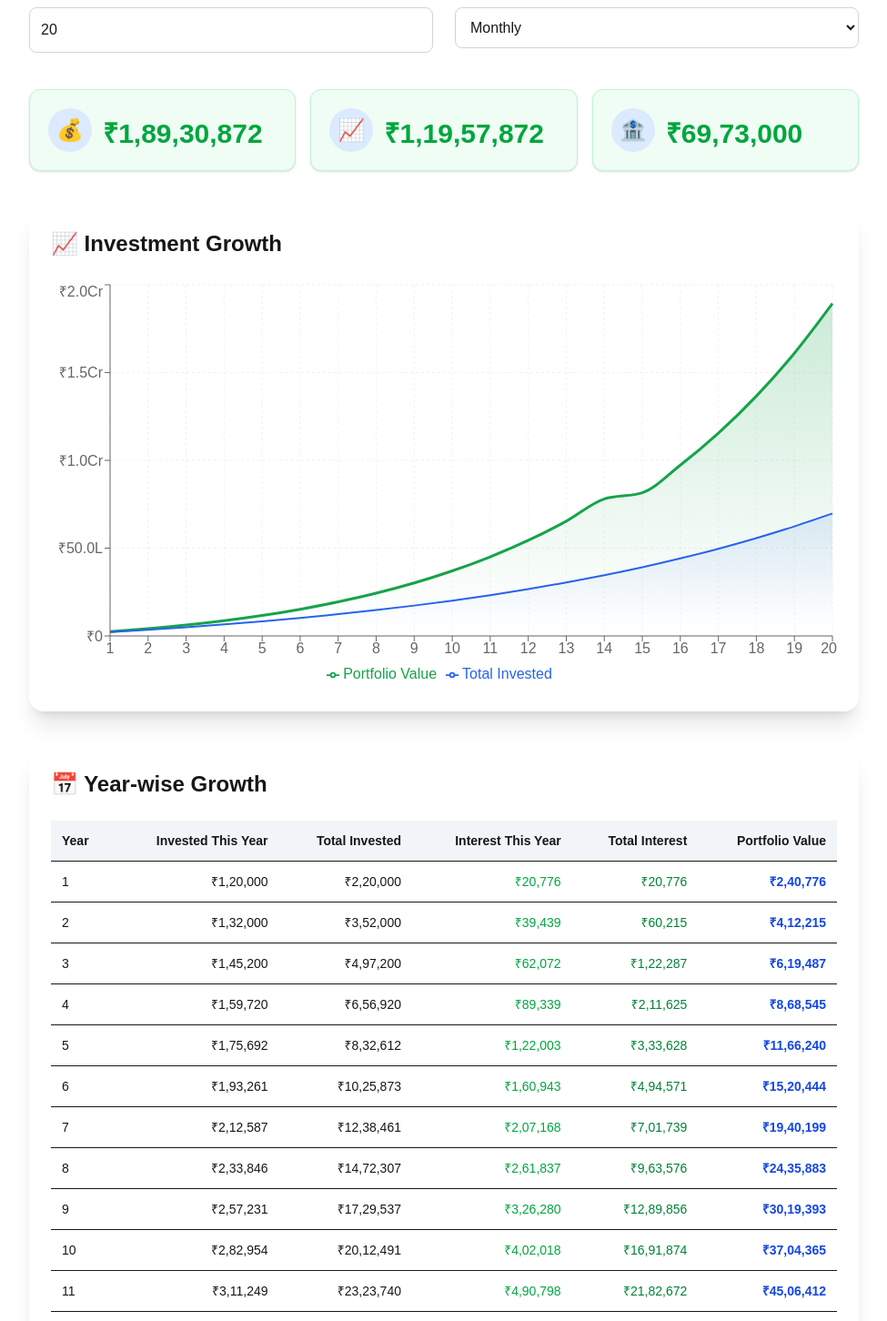
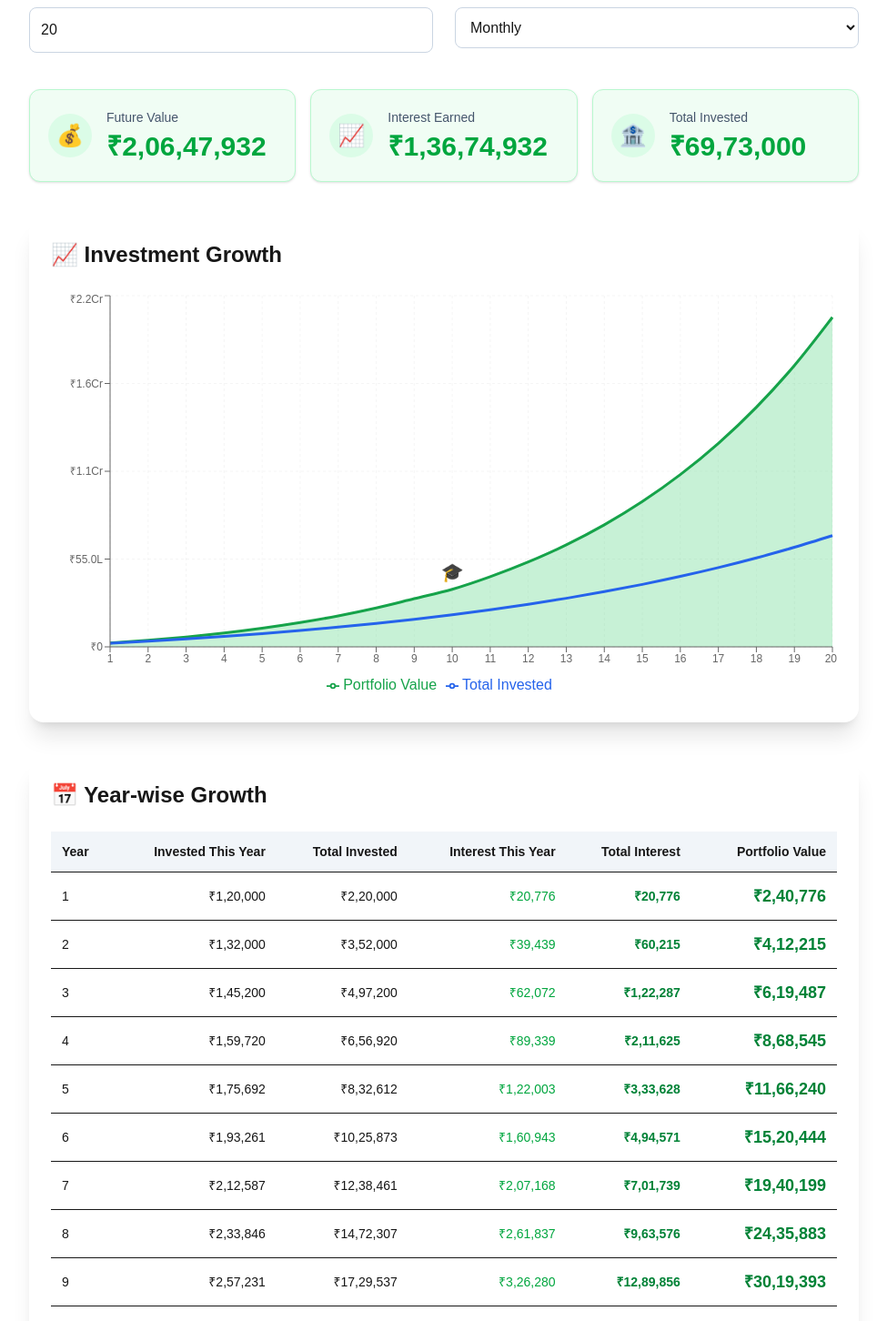
Before and after one commit to maxatulsingh/investment-planner, a Next.js app: page / in a window 1280 px wide. Shown: the part 662-2114 px from the top of the page at 91% size, without its empty margins (152-1127 px from the left). Built offline with nearby package versions, Linux system fonts and the light colour scheme.

Commit message:
Adding life events dropdown

```diff
--- a/components/calculator/Calculator.tsx
+++ b/components/calculator/Calculator.tsx
@@ -25,11 +25,12 @@ const [form, setForm] = useState<InvestmentInput>({
 lifeEvents: [
   {
   id: crypto.randomUUID(),
-    year: 15,
-    timing: "Beginning",
+  year: 10,
+  timing: "End",
   type: "Withdrawal",
+  eventType: "Education",
   title: "Child Education",
-    amount: 1000000,
+  amount: 100000,
 },
 ],
 });
@@ -70,7 +71,8 @@ const result = useMemo(() => {
   year: 1,
   timing: "Beginning" as const,
   type: "Withdrawal" as const,
-    title: "New Event",
+  eventType: "Education" as const,
+  title: "Child Education",
   amount: 100000,
 };
 
@@ -193,7 +195,10 @@ function deleteLifeEvent(id: string) {
 
       {/* Growth Chart */}
 
-      <GrowthChart data={result.yearlyGrowth} />
+      <GrowthChart
+  data={result.yearlyGrowth}
+  events={form.lifeEvents}
+/>
 
       {/* Year-wise Table */}
 
--- /dev/null
+++ b/components/calculator/CustomTooltip.tsx
@@ -0,0 +1,58 @@
+import { formatCurrency } from "@/lib/utils/currency";
+
+type CustomTooltipProps = {
+  active?: boolean;
+  payload?: any[];
+  label?: number;
+};
+
+export default function CustomTooltip({
+  active,
+  payload,
+  label,
+}: CustomTooltipProps) {
+  if (!active || !payload?.length) {
+    return null;
+  }
+
+  const data = payload[0].payload;
+
+  return (
+    <div className="rounded-xl border bg-white p-4 shadow-xl min-w-[240px]">
+      <h4 className="mb-3 text-lg font-bold">
+        📅 Year {label}
+      </h4>
+
+      <div className="space-y-2 text-sm">
+
+        <div className="flex justify-between">
+          <span>💼 Portfolio</span>
+          <span className="font-semibold">
+            {formatCurrency(data.portfolioValue)}
+          </span>
+        </div>
+
+        <div className="flex justify-between">
+          <span>💰 Invested</span>
+          <span className="font-semibold">
+            {formatCurrency(data.totalInvested)}
+          </span>
+        </div>
+
+        <div className="flex justify-between">
+          <span>📈 Interest</span>
+          <span
+            className={
+              data.totalInterest >= 0
+                ? "font-semibold text-green-600"
+                : "font-semibold text-red-600"
+            }
+          >
+            {formatCurrency(data.totalInterest)}
+          </span>
+        </div>
+
+      </div>
+    </div>
+  );
+}
--- /dev/null
+++ b/components/calculator/EventMarker.tsx
@@ -0,0 +1,28 @@
+import { getLifeEventIcon } from "@/lib/utils/lifeEventIcon";
+
+type Props = {
+  cx?: number;
+  cy?: number;
+  payload?: any;
+};
+
+export default function EventMarker({
+  cx,
+  cy,
+  payload,
+}: Props) {
+  if (cx == null || cy == null || !payload) {
+    return null;
+  }
+
+  return (
+    <text
+      x={cx}
+      y={cy - 12}
+      textAnchor="middle"
+      fontSize={20}
+    >
+      {getLifeEventIcon(payload.title)}
+    </text>
+  );
+}
--- a/components/calculator/GrowthChart.tsx
+++ b/components/calculator/GrowthChart.tsx
@@ -1,29 +1,41 @@
 "use client";
 
+import EventMarker from "./EventMarker";
 import {
   Area,
-  AreaChart,
+  ComposedChart,
+  Line,
   CartesianGrid,
-  Legend,
   ResponsiveContainer,
   Tooltip,
   XAxis,
   YAxis,
+  ReferenceLine,
+  ReferenceDot,
+  Legend,
 } from "recharts";
 
-import { YearlyGrowth } from "@/types/investment";
+import {
+  YearlyGrowth,
+  LifeEvent,
+} from "@/types/investment";
+
 import { formatCurrency } from "@/lib/utils/currency";
+import CustomTooltip from "./CustomTooltip";
 
 type GrowthChartProps = {
   data: YearlyGrowth[];
+  events: LifeEvent[];
 };
 
 function formatAxis(value: number) {
-  if (value >= 10000000) {
+  const abs = Math.abs(value);
+
+  if (abs >= 10000000) {
     return `₹${(value / 10000000).toFixed(1)}Cr`;
   }
 
-  if (value >= 100000) {
+  if (abs >= 100000) {
     return `₹${(value / 100000).toFixed(1)}L`;
   }
 
@@ -32,89 +44,90 @@ function formatAxis(value: number) {
 
 export default function GrowthChart({
   data,
+  events,
 }: GrowthChartProps) {
+  const hasNegative = data.some(
+    (item) => item.portfolioValue < 0
+  );
+
   return (
     <div className="mt-10 rounded-2xl bg-white p-6 shadow-xl">
-
       <h3 className="mb-6 text-2xl font-bold">
         📈 Investment Growth
       </h3>
 
       <div className="h-[450px]">
         <ResponsiveContainer width="100%" height="100%">
-
-          <AreaChart data={data}>
-
-            <defs>
-
-              <linearGradient
-                id="portfolio"
-                x1="0"
-                y1="0"
-                x2="0"
-                y2="1"
-              >
-                <stop offset="5%" stopColor="#16a34a" stopOpacity={0.35} />
-                <stop offset="95%" stopColor="#16a34a" stopOpacity={0} />
-              </linearGradient>
-
-              <linearGradient
-                id="invested"
-                x1="0"
-                y1="0"
-                x2="0"
-                y2="1"
-              >
-                <stop offset="5%" stopColor="#2563eb" stopOpacity={0.18} />
-                <stop offset="95%" stopColor="#2563eb" stopOpacity={0} />
-              </linearGradient>
-
-            </defs>
+          <ComposedChart data={data}>
 
             <CartesianGrid
               strokeDasharray="3 3"
-              opacity={0.25}
+              opacity={0.2}
             />
 
             <XAxis
               dataKey="year"
+              tick={{ fontSize: 12 }}
             />
 
             <YAxis
               tickFormatter={formatAxis}
+              tick={{ fontSize: 12 }}
             />
 
-            <Tooltip
-              formatter={(value) =>
-                formatCurrency(Number(value))
-              }
-            />
+            {hasNegative && (
+              <ReferenceLine
+                y={0}
+                stroke="#64748b"
+                strokeDasharray="5 5"
+              />
+            )}
 
             <Legend />
+
+            <Tooltip content={<CustomTooltip />} />
 
             <Area
               type="monotone"
               dataKey="portfolioValue"
               name="Portfolio Value"
-              stroke="#16a34a"
+              stroke={hasNegative ? "#dc2626" : "#16a34a"}
+              fill={hasNegative ? "#ef4444" : "#22c55e"}
+              fillOpacity={0.25}
               strokeWidth={3}
-              fill="url(#portfolio)"
+              animationDuration={900}
             />
 
-            <Area
+            <Line
               type="monotone"
               dataKey="totalInvested"
               name="Total Invested"
               stroke="#2563eb"
-              strokeWidth={2}
-              fill="url(#invested)"
+              strokeWidth={3}
+              dot={false}
+              animationDuration={900}
             />
 
-          </AreaChart>
+            {events.map((event) => {
+              const point = data.find(
+                (d) => d.year === event.year
+              );
 
+              if (!point) return null;
+
+              return (
+                <ReferenceDot
+  key={event.id}
+  x={event.year}
+  y={point.portfolioValue}
+  shape={<EventMarker payload={event} />}
+/>
+              );
+            })}
+
+          </ComposedChart>
         </ResponsiveContainer>
       </div>
-
     </div>
   );
 }
--- a/components/calculator/ResultCard.tsx
+++ b/components/calculator/ResultCard.tsx
@@ -11,30 +11,46 @@ export default function ResultCard({
   value,
   icon,
 }: ResultCardProps) {
+  const isNegative = value.startsWith("-");
+
   return (
     <div
-  className={`rounded-xl p-5 shadow transition ${
-    value.startsWith("-")
-      ? "bg-red-50 border border-red-200"
-      : "bg-green-50 border border-green-200"
+      className={`rounded-xl border p-5 shadow transition ${
+        isNegative
+          ? "border-red-200 bg-red-50"
+          : "border-green-200 bg-green-50"
       }`}
     >
-      <div className="flex items-center gap-3">
-        <div className="flex h-12 w-12 items-center justify-center rounded-full bg-blue-100 text-2xl">
+      <div className="flex items-center gap-4">
+
+        <div
+          className={`flex h-12 w-12 items-center justify-center rounded-full text-2xl ${
+            isNegative
+              ? "bg-red-100"
+              : "bg-green-100"
+          }`}
+        >
           {icon}
         </div>
 
-        <div>
+        <div className="flex-1">
+
+          <p className="text-sm font-medium text-slate-600">
+            {title}
+          </p>
+
           <p
-  className={`mt-2 text-3xl font-bold ${
-    value.startsWith("-")
+            className={`mt-1 text-3xl font-bold ${
+              isNegative
                 ? "text-red-600"
                 : "text-green-600"
             }`}
           >
             {value}
           </p>
+
         </div>
+
       </div>
     </div>
   );
--- a/components/calculator/YearlyGrowthTable.tsx
+++ b/components/calculator/YearlyGrowthTable.tsx
@@ -41,7 +41,17 @@ export default function YearlyGrowthTable({ data }: Props) {
           </thead>
 
           <tbody>
-            {data.map((item) => (
+            {data.map((item) => {
+              const isInterestNegative =
+                item.interestThisYear < 0;
+
+              const isTotalInterestNegative =
+                item.totalInterest < 0;
+
+              const isPortfolioNegative =
+                item.portfolioValue < 0;
+
+              return (
                 <tr
                   key={item.year}
                   className="border-t hover:bg-slate-50"
@@ -52,23 +62,42 @@ export default function YearlyGrowthTable({ data }: Props) {
                     {formatCurrency(item.investedThisYear)}
                   </td>
 
-                <td className="p-3 text-right">
+                  <td className="p-3 text-right font-medium">
                     {formatCurrency(item.totalInvested)}
                   </td>
 
-                <td className="p-3 text-right text-green-600">
+                  <td
+                    className={`p-3 text-right font-medium ${
+                      isInterestNegative
+                        ? "text-red-600"
+                        : "text-green-600"
+                    }`}
+                  >
                     {formatCurrency(item.interestThisYear)}
                   </td>
 
-                <td className="p-3 text-right text-green-700 font-medium">
+                  <td
+                    className={`p-3 text-right font-semibold ${
+                      isTotalInterestNegative
+                        ? "text-red-700"
+                        : "text-green-700"
+                    }`}
+                  >
                     {formatCurrency(item.totalInterest)}
                   </td>
 
-                <td className="p-3 text-right font-bold text-blue-700">
+                  <td
+                    className={`p-3 text-right text-lg font-bold ${
+                      isPortfolioNegative
+                        ? "text-red-700"
+                        : "text-green-700"
+                    }`}
+                  >
                     {formatCurrency(item.portfolioValue)}
                   </td>
                 </tr>
-            ))}
+              );
+            })}
           </tbody>
         </table>
       </div>
--- /dev/null
+++ b/lib/utils/lifeEventIcon.ts
@@ -0,0 +1,16 @@
+export function getLifeEventIcon(title: string) {
+  const text = title.toLowerCase();
+
+  if (text.includes("education")) return "🎓";
+  if (text.includes("house")) return "🏠";
+  if (text.includes("home")) return "🏠";
+  if (text.includes("wedding")) return "💍";
+  if (text.includes("marriage")) return "💍";
+  if (text.includes("car")) return "🚗";
+  if (text.includes("vacation")) return "✈️";
+  if (text.includes("travel")) return "✈️";
+  if (text.includes("bonus")) return "💰";
+  if (text.includes("retirement")) return "🌴";
+
+  return "📝";
+}
--- a/types/investment.ts
+++ b/types/investment.ts
@@ -17,9 +17,11 @@ export interface LifeEvent {
 
   year: number;
 
-  timing: EventTiming;
+  timing: "Beginning" | "End";
 
-  type: EventType;
+  type: "Deposit" | "Withdrawal";
+
+  eventType: LifeEventType;
 
   title: string;
 
@@ -62,3 +64,13 @@ export interface InvestmentResult {
 
   yearlyGrowth: YearlyGrowth[];
 }
+
+export type LifeEventType =
+  | "Education"
+  | "House"
+  | "Wedding"
+  | "Car"
+  | "Vacation"
+  | "Retirement"
+  | "Bonus"
+  | "Other";
```
Also changed, not shown: components/calculator/LifeEvents.tsx (+18 -8 lines). Lines whose indentation alone changed are shown as unchanged.
